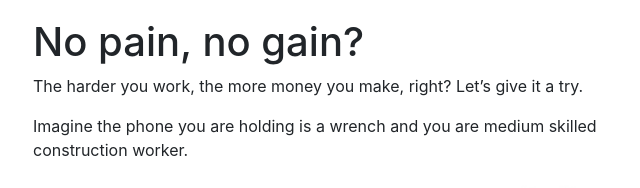
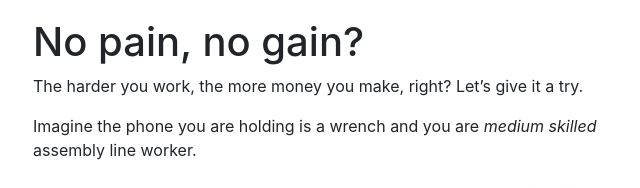
Before and after one commit to veproza/purchasing-power-game, a Preact app: page / in a window 1280 px wide. Shown: the top 188 px of the page, without its empty margins (401-1041 px from the left). Built offline with nearby package versions, Linux system fonts and the light colour scheme; what bind-decorator would draw is missing.

Commit message:
text update

```diff
--- a/src/components/ContentPage.tsx
+++ b/src/components/ContentPage.tsx
@@ -54,7 +54,7 @@ const renderWelcome = (currentCountry: Country, onCountrySelected: (country: Cou
         The harder you work, the more money you make, right? Let’s give it a try.
       </p>
       <p>
-        Imagine the phone you are holding is a wrench and you are medium skilled construction worker.
+        Imagine the phone you are holding is a wrench and you are <em>medium skilled</em> assembly line worker.
       </p>
       <p>
         <img id="phone" src="img/phonewrench.png"/>
@@ -96,7 +96,7 @@ const renderDescription = (referenceCountry: Country) => {
       <div className="pretzel-overlay"/>
       <h1>Good job!</h1>
       <p>
-        By turning the key 10 times, you just made <strong>1€</strong>.
+        By turning the wrench 10 times, you just made <strong>1€</strong>.
         You can buy a pretzel in {referenceCountry.name}!
       </p>
       <p>
@@ -114,7 +114,7 @@ const renderPostGame = () => {
       <h1>Take a rest. You've earned it!</h1>
       <p>
         This game uses real wage <a href="https://wageindicator.org/salary/wages-in-context">data from University of
-        Amsterdam</a>.
+        Amsterdam</a> adjusted for purchasing power parity, so they are directly comparable.
       </p>
       <p>
         Economists and labour unions are worried about <strong>The Productivity Gap</strong>, or the dettachment of work
```
